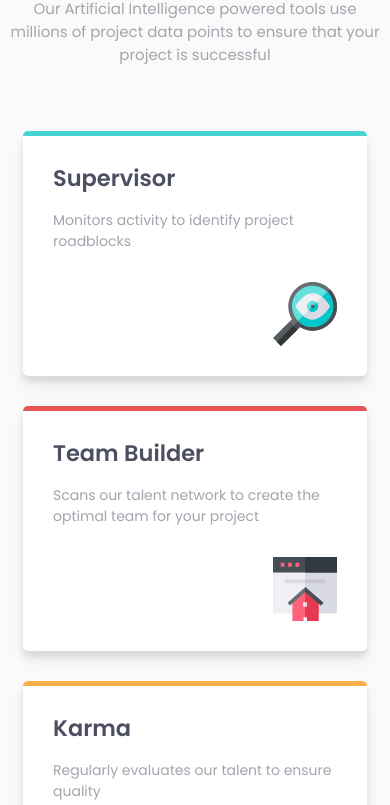
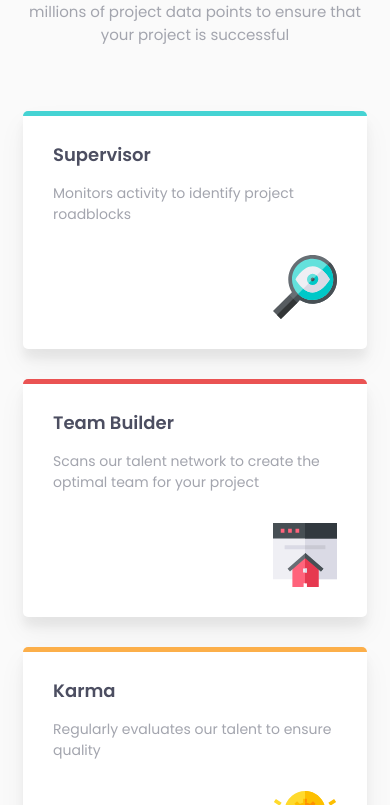
Before and after one commit to Hautzii/four-cards, a plain HTML site: page index.html in a window 390 px wide. Shown: the part 158-963 px from the top of the page. Drawn offline with Linux system fonts and the light colour scheme.

Commit message:
Add files via upload

```diff
--- a/app.css
+++ b/app.css
@@ -46,8 +46,7 @@ p {
 
 .box{
     background-color: white;
-    box-shadow: 0 10px 20px rgba(0, 0, 0, 0.05),
-    0 6px 6px rgba(0, 0, 0, 0.1);
+    box-shadow: 0 14px 28px rgba(0,0,0,0.05), 0 10px 10px rgba(0,0,0,0.05);
     position: relative;
     overflow: hidden;
     padding: 30px;
@@ -111,4 +110,14 @@ p {
     .box.calculator {
         order: 4;
     }
+
+    body {
+        font-size: 12px;
+    }
+
+    p.desc {
+        font-size: 15px;
+        padding-left: 20px;
+        padding-right: 20px;
+    }
 }
--- a/index.html
+++ b/index.html
@@ -18,7 +18,7 @@
     <span>Powered by Technology</span>
   </h1>
 
-  <p>Our Artificial Intelligence powered tools use millions of project data points
+  <p class="desc">Our Artificial Intelligence powered tools use millions of project data points
     to ensure that your project is successful</p>
 
   </header>
```
